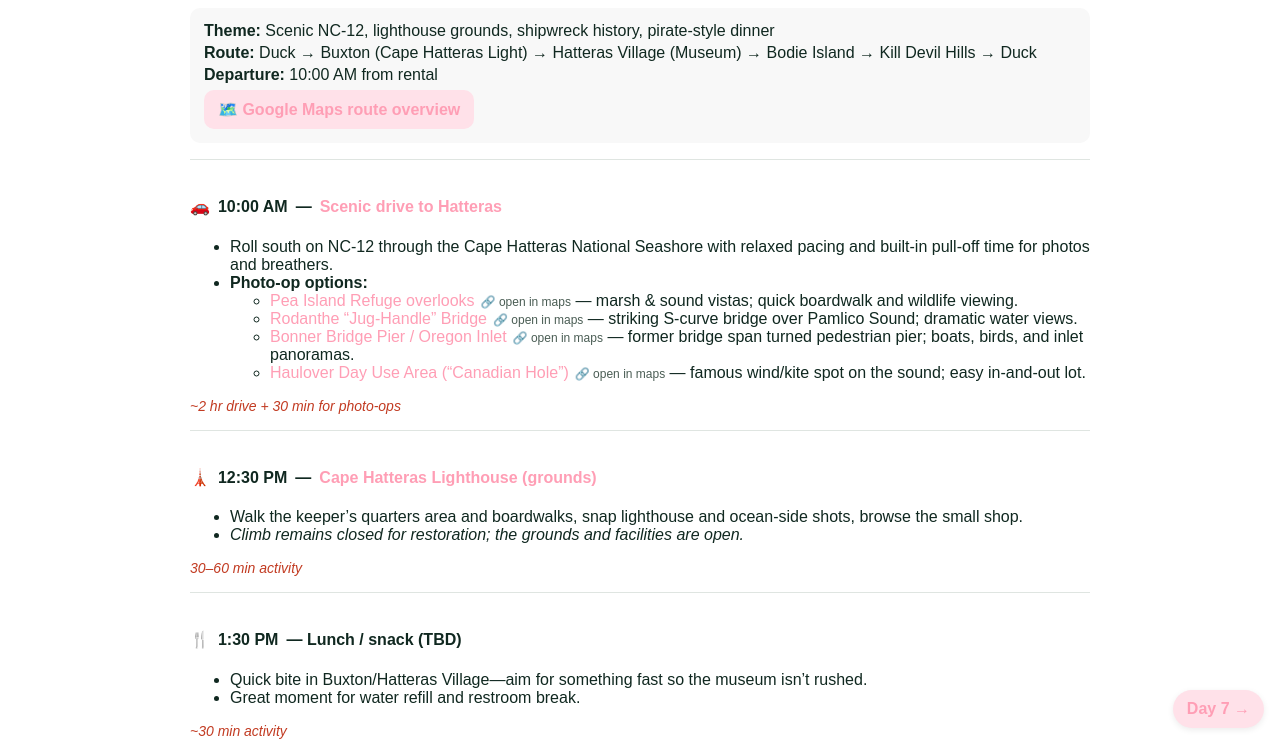
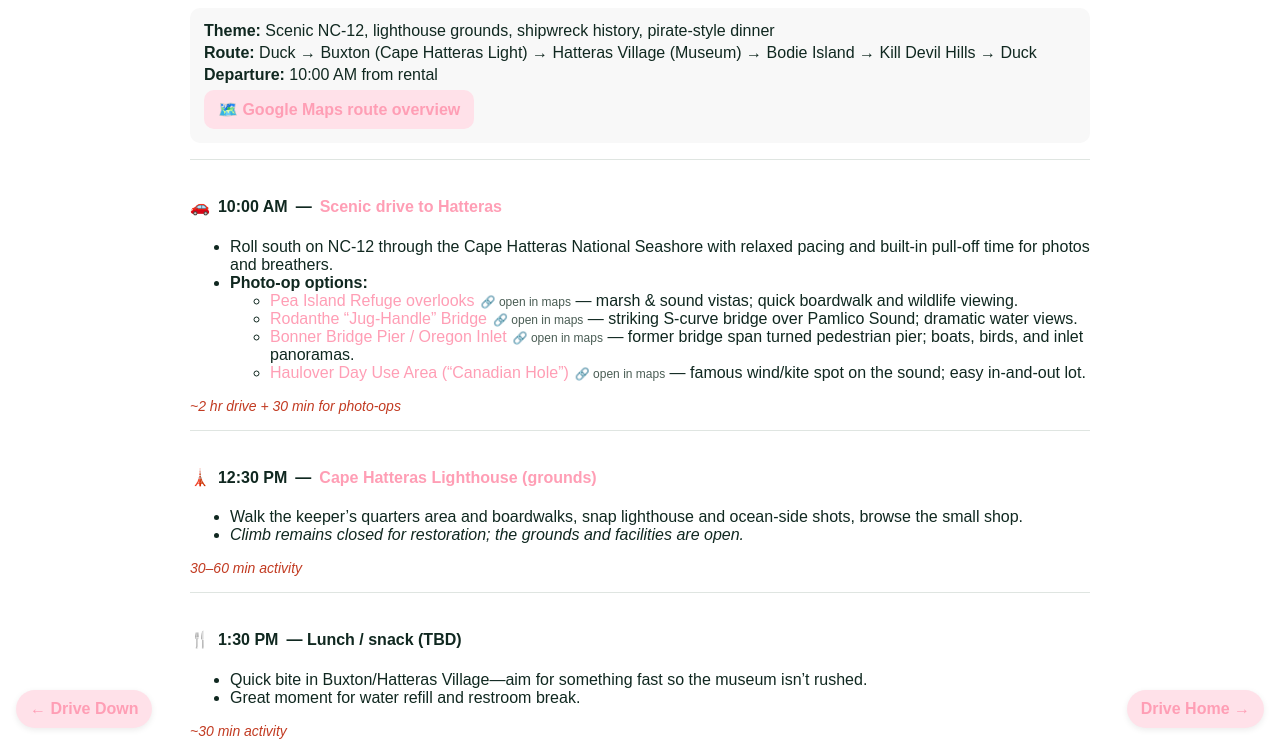
Before and after one commit to cardpages/duck25, a plain HTML site: page pirateday.html in a window 1280 px wide. Shown: the part 56-800 px from the top of the page. Drawn offline with Linux system fonts and the light colour scheme.

Commit message:
Update pirateday.html

```diff
--- a/pirateday.html
+++ b/pirateday.html
@@ -41,7 +41,6 @@
       background: #ffe1e9; font-weight: 700;
       box-shadow: 0 2px 6px rgba(0,0,0,0.08);
     }
-    .corner-nav .prev { visibility: hidden; }
     .spacer { height: 120px; }
     .maptag { font-size: 12px; color: var(--muted); margin-left: 6px; }
   </style>
@@ -141,8 +140,8 @@
   </div>
 
   <div class="corner-nav" aria-hidden="false">
-    <a class="prev" href="day5.html">← Day 5</a>
-    <a class="next" href="day7.html">Day 7 →</a>
+    <a class="prev" href="x.html">← Drive Down</a>
+    <a class="next" href="z.html">Drive Home →</a>
   </div>
 </body>
 </html>
```
